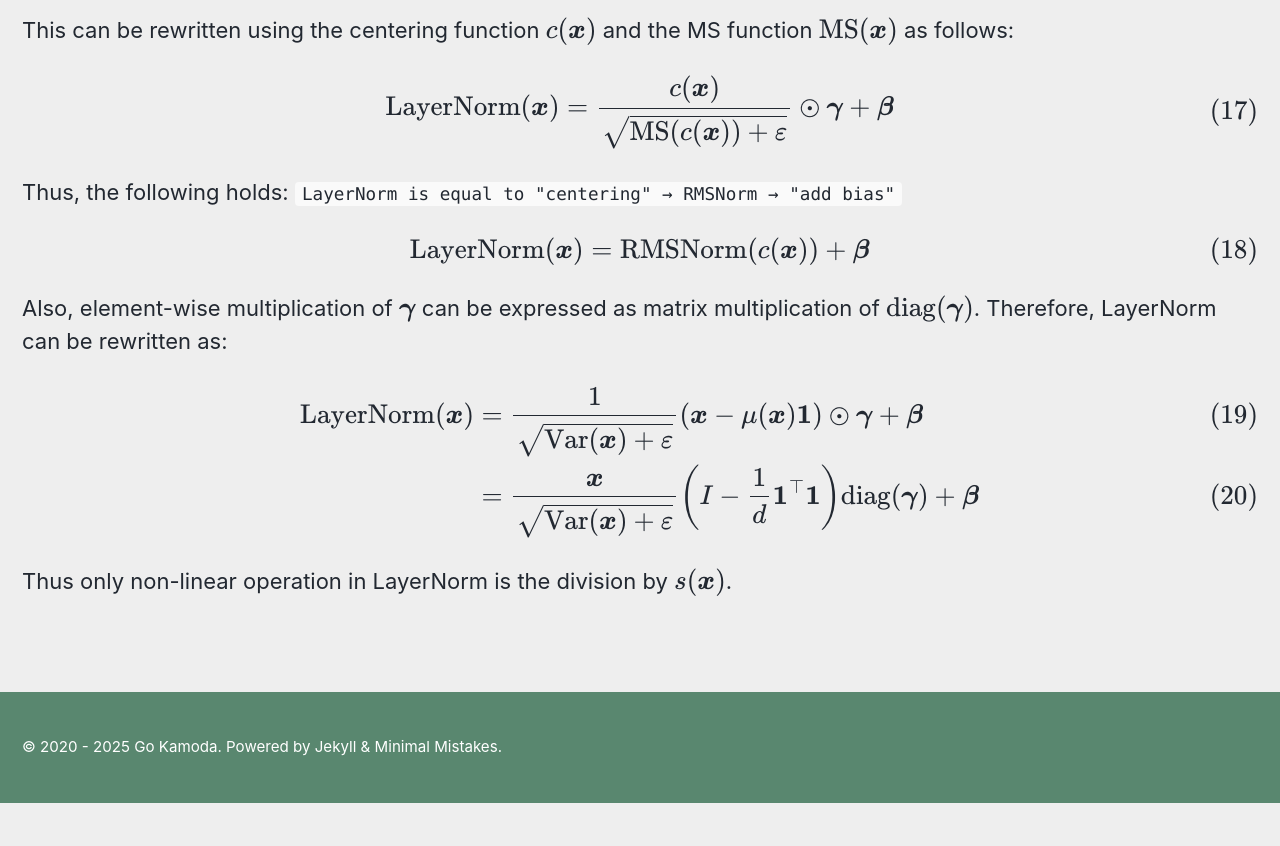
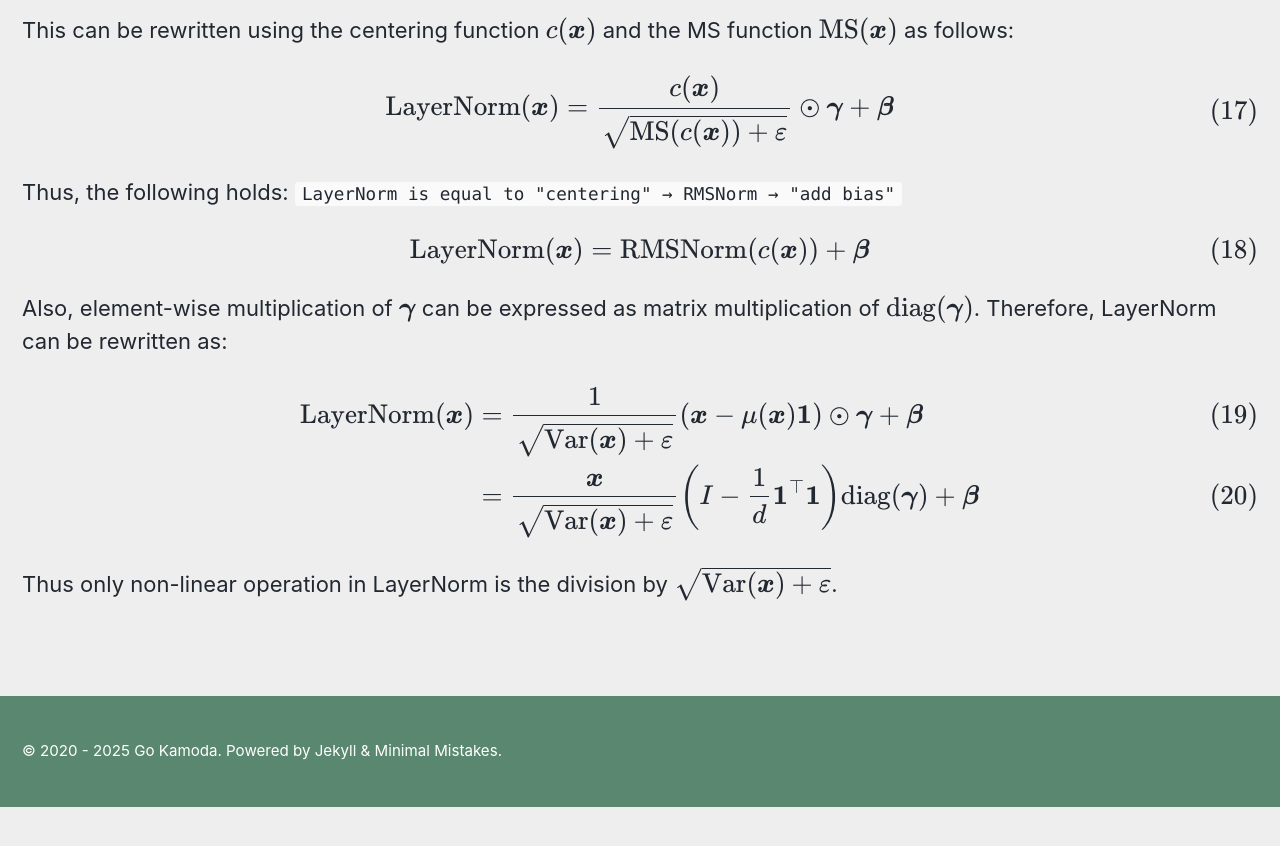
Before and after one commit to gokamoda/gokamoda.github.io, a Jekyll site: the page built from collections/_notes/layernorm.md, in a window 1280 px wide and 900 px high, scrolled down 2727 px. Shown: the top 846 px of the window. Built offline with Jekyll 4.4.1, drawn with Linux system fonts in a browser that asks for light colours; cached includes are drawn as plain includes; some web fonts are replaced; formulas are drawn with MathJax 3.

Commit message:
fix typo

```diff
--- a/collections/_notes/layernorm.md
+++ b/collections/_notes/layernorm.md
@@ -117,4 +117,4 @@ $$
 \end{align}
 $$
 
-Thus only non-linear operation in LayerNorm is the division by $s(\bm{x})$.
+Thus only non-linear operation in LayerNorm is the division by $\sqrt{\text{Var}(\bm{x})+\varepsilon}$.
```
